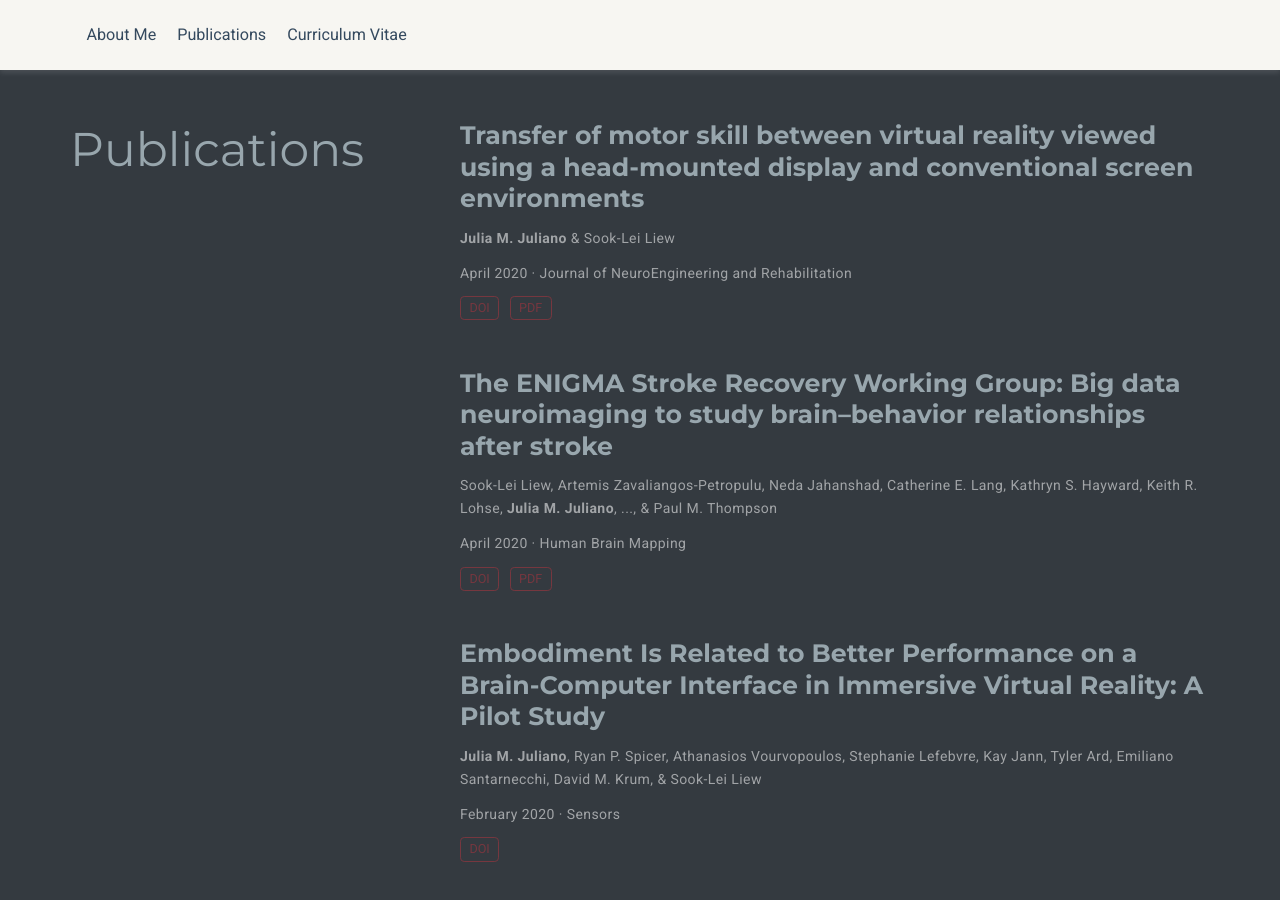
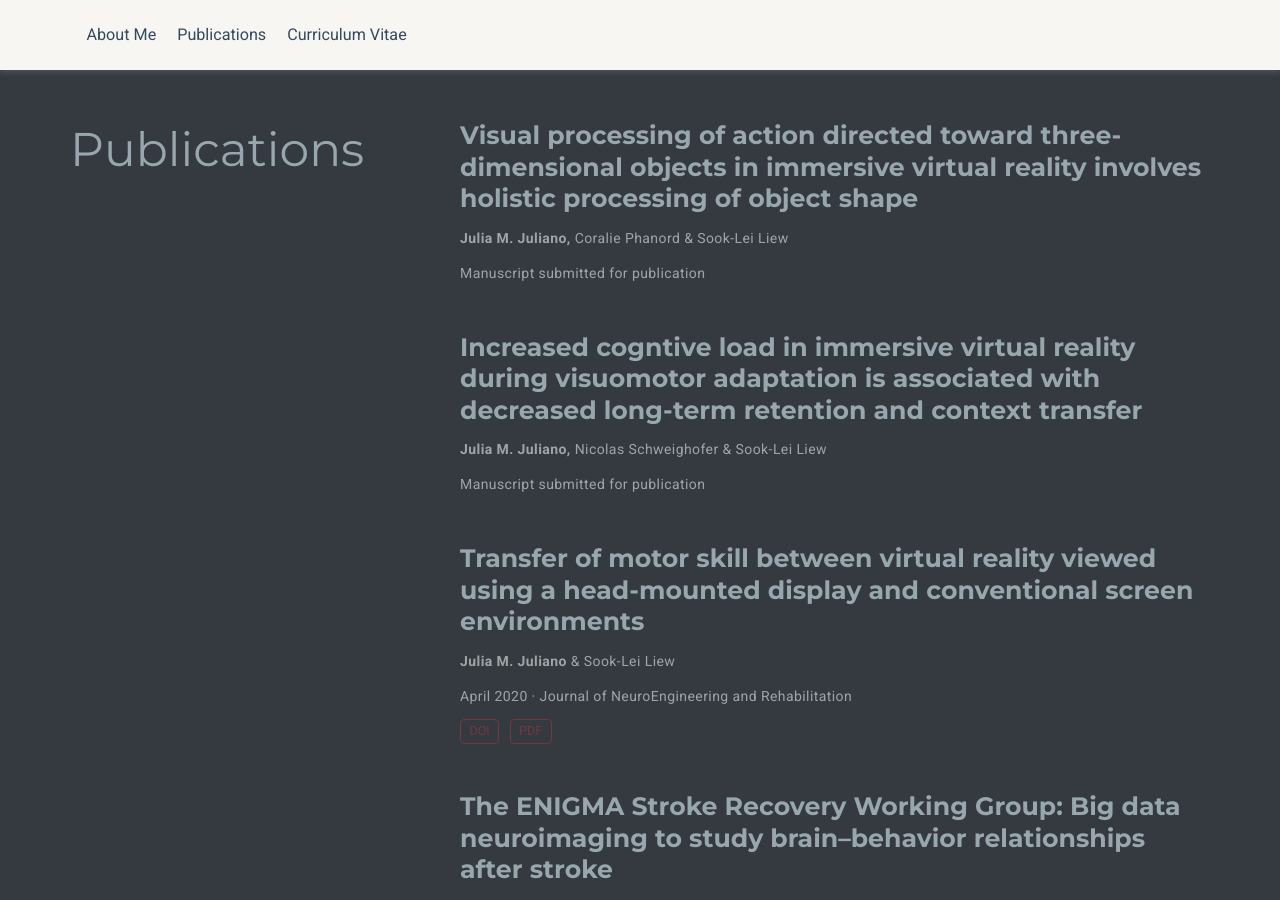
Before and after one commit to juliamjuliano/juliamjuliano.github.io, a Jekyll site: the page built from publications/index.html, in a window 1280 px wide and 900 px high. Built offline with Jekyll 4.4.1, drawn with Linux system fonts in a browser that asks for light colours; nearby versions of some CDN libraries; a style sheet for code colours, icons or effects is not loaded.

Commit message:
Update index.html

```diff
--- a/publications/index.html
+++ b/publications/index.html
@@ -9,6 +9,35 @@ title: Julia M. Juliano | Publications
 				<h1>Publications</h1>
 			</div>
 			<div class="col-12 col-lg-8">
+				<!--Publication Starts-->
+				<div class="media stream-item">
+					<div class="media-body">
+						<h3 class="article-title mb-0 mt-0">
+							Visual processing of action directed toward three-dimensional objects in immersive virtual reality involves holistic processing of object shape						</h3>
+						<div class="stream-meta article-metadata">
+							<div><span><b>Julia M. Juliano,</b></span> <span>Coralie Phanord</span> <span>& Sook-Lei Liew</span></div>
+						</div>
+						<div class="stream-meta article-metadata">
+							<div><span>Manuscript submitted for publication</span></div>
+						</div>
+					</div>
+				</div>
+				<!--Publication Ends-->
+				<!--Publication Starts-->
+				<div class="media stream-item">
+					<div class="media-body">
+						<h3 class="article-title mb-0 mt-0">
+							Increased cogntive load in immersive virtual reality during visuomotor adaptation is associated with decreased long-term retention and context transfer
+						</h3>
+						<div class="stream-meta article-metadata">
+							<div><span><b>Julia M. Juliano,</b></span> <span>Nicolas Schweighofer</span> <span>& Sook-Lei Liew</span></div>
+						</div>
+						<div class="stream-meta article-metadata">
+							<div><span>Manuscript submitted for publication</span></div>
+						</div>
+					</div>
+				</div>
+				<!--Publication Ends-->
 				<!--Publication Starts-->
 				<div class="media stream-item">
 					<div class="media-body">
```
